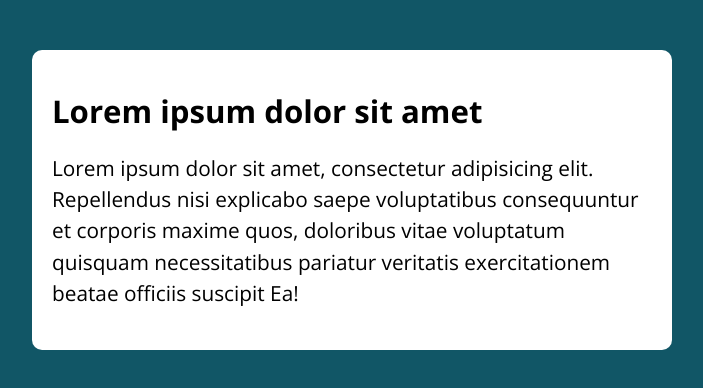
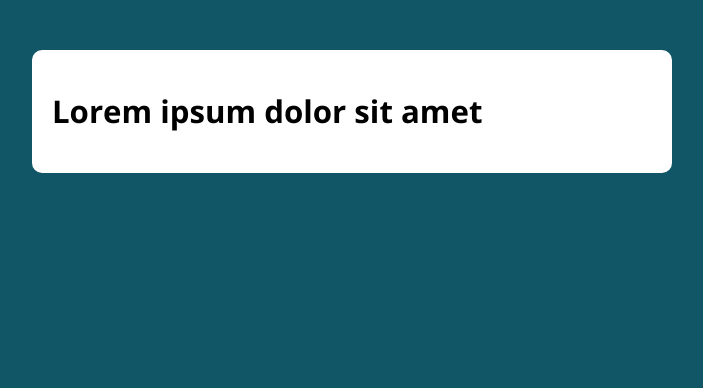
Before and after one commit to ArthurTeix/javascript-tooling-es6-study, a website built with webpack: page modeloEstudo/public/index.html in a window 1280 px wide. Shown: the whole page, without its empty margins (288-991 px from the left). Built offline with nearby package versions, Linux system fonts and the light colour scheme.

Commit message:
feat: update model

```diff
--- a/modeloEstudo/public/index.html
+++ b/modeloEstudo/public/index.html
@@ -11,13 +11,7 @@
 <body>
 
   <section class="container">
-    <h1>Lorem ipsum dolor sit amet</h1>
-    <p>
-      Lorem ipsum dolor sit amet, consectetur adipisicing elit.
-      Repellendus nisi explicabo saepe voluptatibus consequuntur et corporis
-      maxime quos, doloribus vitae voluptatum quisquam necessitatibus
-      pariatur veritatis exercitationem beatae officiis suscipit Ea!
-    </p>
+    <h2>Lorem ipsum dolor sit amet</h1>
   </section>
 
   <script src="./assets/js/bundle.js"></script>
```
